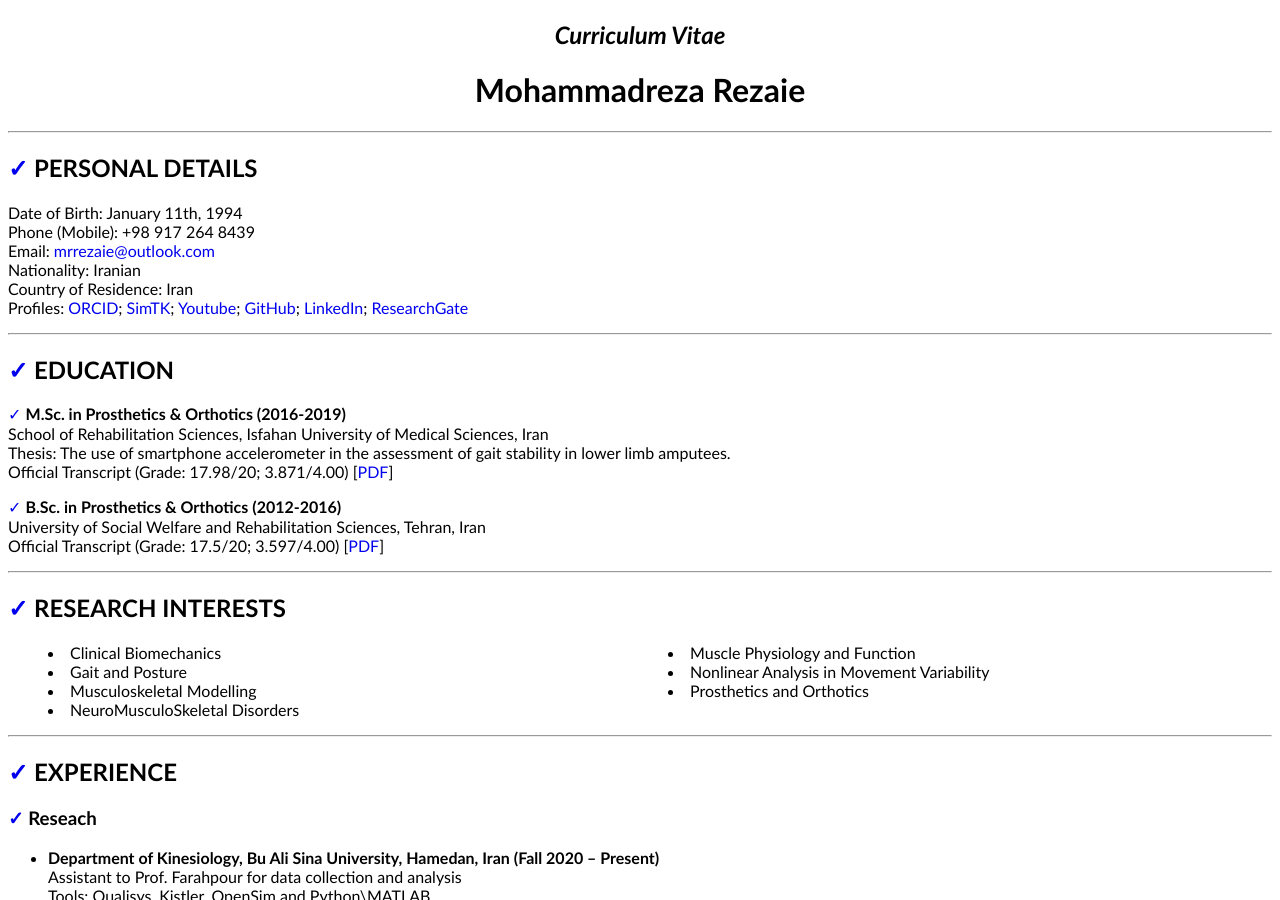
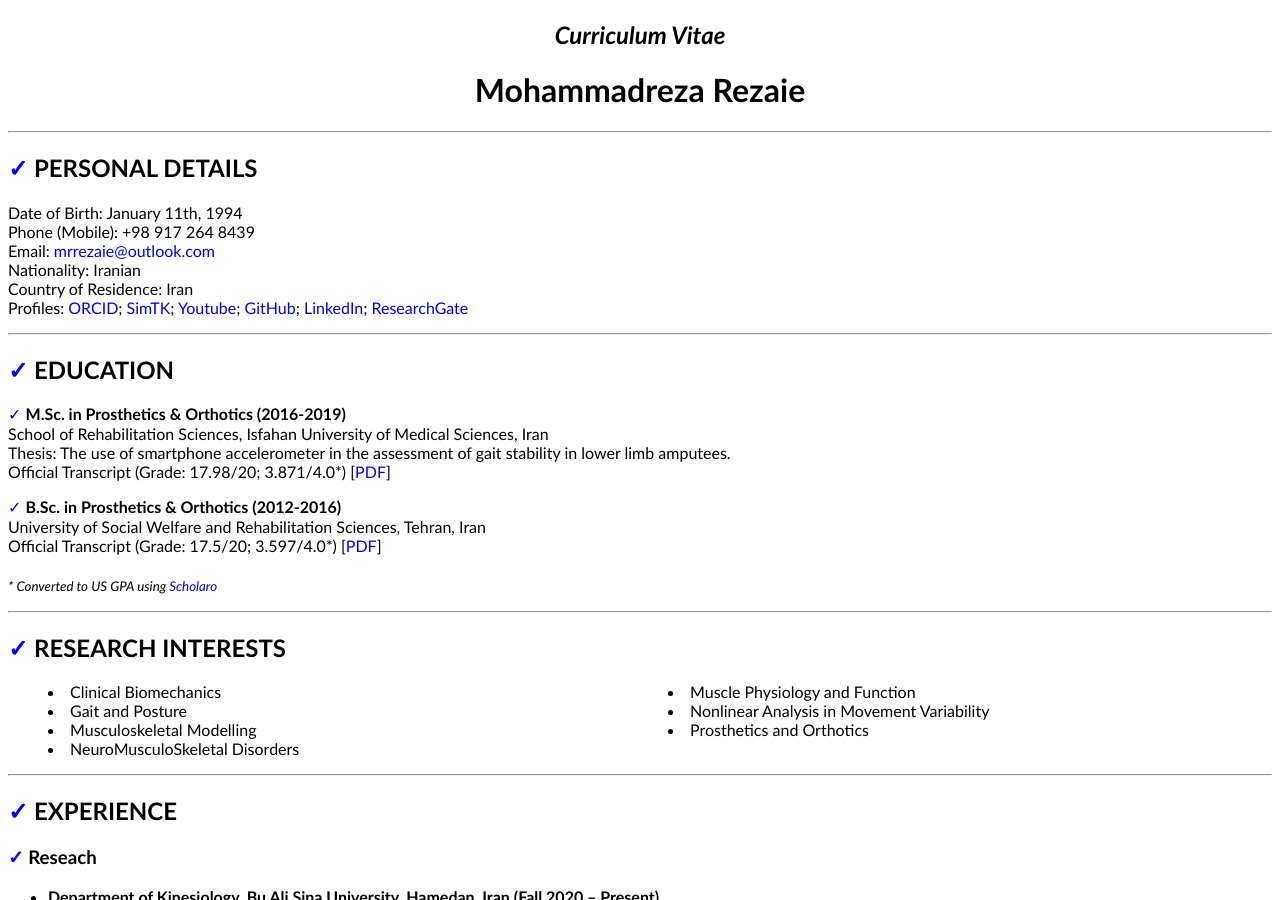
Before and after one commit to mrrezaie/mrrezaie.github.io, a Jekyll site: the page cv.html, which Jekyll copies as it is, in a window 1280 px wide and 900 px high. Built offline with Jekyll 4.4.1, drawn with Linux system fonts in a browser that asks for light colours.

Commit message:
Update cv.html

```diff
--- a/cv.html
+++ b/cv.html
@@ -41,10 +41,11 @@
 <p id="education#msc"> <a href="#education#msc">&#10003</a> <b>M.Sc. in Prosthetics & Orthotics (2016-2019)</b>
 	<br>School of Rehabilitation Sciences, Isfahan University of Medical Sciences, Iran
 	<br>Thesis: The use of smartphone accelerometer in the assessment of gait stability in lower limb amputees.
-	<br>Official Transcript (Grade: 17.98/20; 3.871/4.00) [<a href="https://mrrezaie.github.io/about/files/MSc.pdf" target="_blank" rel="noopener noreferrer">PDF</a>]</p>
+	<br>Official Transcript (Grade: 17.98/20; 3.871/4.0*) [<a href="https://mrrezaie.github.io/about/files/MSc.pdf" target="_blank" rel="noopener noreferrer">PDF</a>]</p>
 <p id="education#bsc"> <a href="#education#bsc">&#10003</a> <b>B.Sc. in Prosthetics & Orthotics (2012-2016)</b>
 	<br>University of Social Welfare and Rehabilitation Sciences, Tehran, Iran
-	<br>Official Transcript (Grade: 17.5/20; 3.597/4.00) [<a href="https://mrrezaie.github.io/about/files/BSc.pdf" target="_blank" rel="noopener noreferrer">PDF</a>]</p>
+	<br>Official Transcript (Grade: 17.5/20; 3.597/4.0*) [<a href="https://mrrezaie.github.io/about/files/BSc.pdf" target="_blank" rel="noopener noreferrer">PDF</a>]</p>
+<p> <i> <sub>* Converted to US GPA using <a href="https://www.scholaro.com/gpa-calculator/iran" target="_blank" rel="noopener noreferrer">Scholaro</a> </sub> </i> </p>
 <hr>
 
 <h2 id="research-interests"> <a href="#research-interests">&#10003</a> <b>RESEARCH INTERESTS</b> </h2>
@@ -171,7 +172,7 @@
 	<br>Email: <a href="mailto:haghighat_fa@yahoo.com" target="_blank" rel="noopener noreferrer">haghighat_fa@yahoo.com</a> </p>
 <hr>
 
-<p>Last modified: <script>document.write(new Date(document.lastModified))</script> </p>
+<p> <i>Last modified: <script>document.write(new Date(document.lastModified))</script></i> </p>
 
 </body>
 </html>
```
